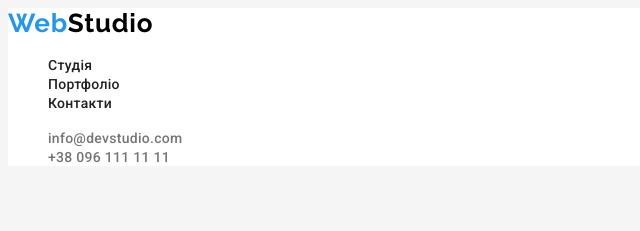
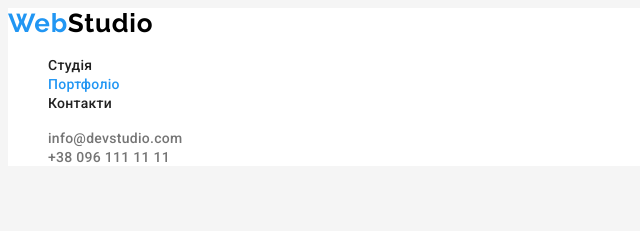
Before and after one commit to yuriy-minashkin/goit-markup-hw-02, a plain HTML site: page portfolio.html in a window 1280 px wide. Shown: the top 231 px of the page, 0-640 px from the left. Drawn offline with Linux system fonts and the light colour scheme.

Commit message:
index, portfolio, style updated
Removed italics from address.  Highlighted active page in nav menu.

```diff
--- a/css/styles.css
+++ b/css/styles.css
@@ -62,6 +62,10 @@ body {
   line-height: 1.14;
   letter-spacing: 0.02em;
   color: var(--title-color);
+}
+
+.site-nav .active {
+  color: var(--accent-color);
 }
 
 .site-nav .link:hover,
@@ -216,6 +220,7 @@ body {
 /* Footer */
 
 .contacts-footer .link {
+  font-style: normal;
   font-size: 14px;
   line-height: 1.71;
   letter-spacing: 0.03em;
--- a/portfolio.html
+++ b/portfolio.html
@@ -18,7 +18,7 @@
       <a class="logo" href="./index.html" lang="en">Web<span class="logo-header">Studio</span></a>
       <ul class="site-nav list">
         <li><a class="link" href="./index.html">Студія</a></li>
-        <li><a class="link" href="./portfolio.html">Портфоліо</a></li>
+        <li><a class="link active" href="./portfolio.html">Портфоліо</a></li>
         <li><a class="link" href="#">Контакти</a></li>
       </ul>
     </nav>
```
Also changed, not shown: index.html (+1 -1 lines).
